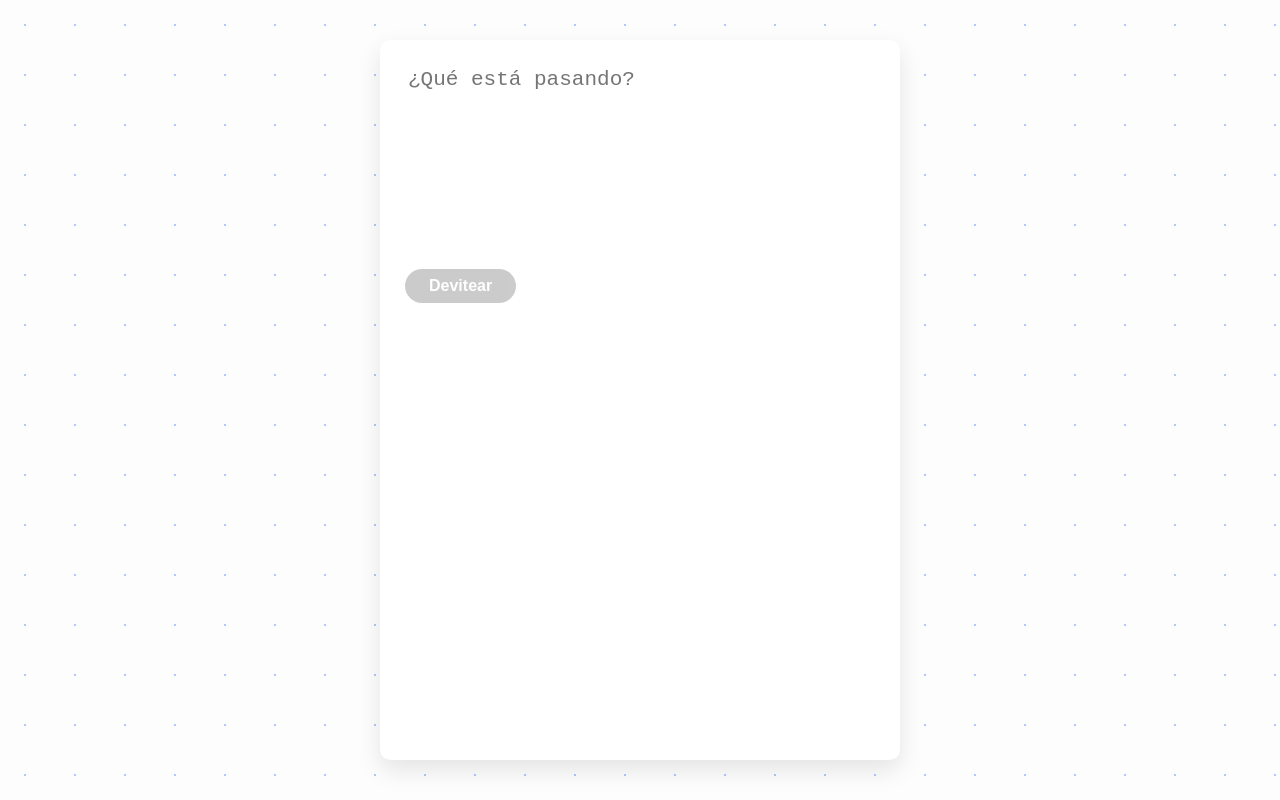
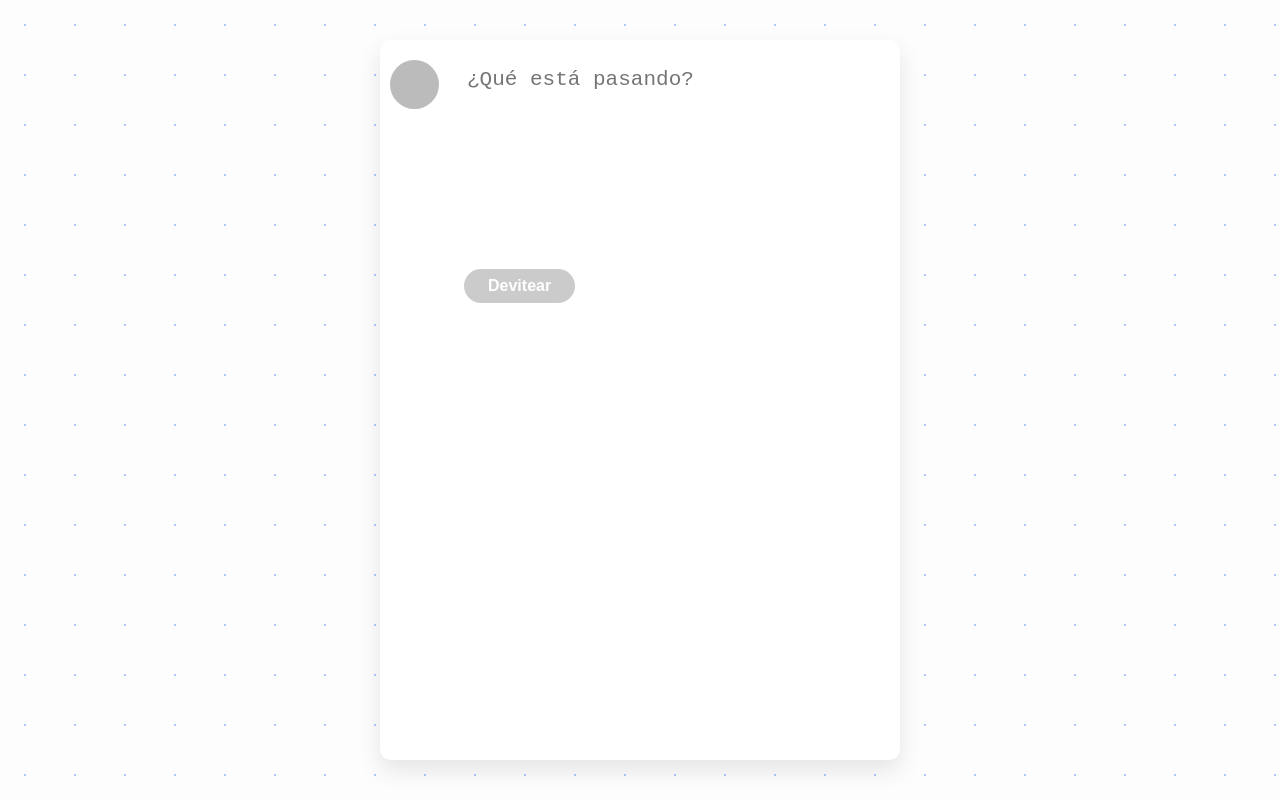
Before and after one commit to gilsantosjulian/devter-twitter-page, a Next.js app: page /compose/tweet in a window 1280 px wide. Built offline with nearby package versions, Linux system fonts and the light colour scheme; no server answers; sample sign-in values are in the browser's storage.

Commit message:
feat: add Avatar on compose - tweet

```diff
--- a/pages/compose/tweet/index.js
+++ b/pages/compose/tweet/index.js
@@ -7,6 +7,7 @@ import { addDevit, uploadImage } from "api/firebase/client"
 import AppLayout from "components/AppLayout"
 import Button from "components/Button"
 import useUser from "hooks/useUser"
+import Avatar from "components/Avatar"
 
 const COMPOSE_STATES = {
   USER_NOT_KNOW: 0,
@@ -117,6 +118,12 @@ const ComposeTweet = () => {
         <Head>
           <title>Crear un Devit / Devter</title>
         </Head>
+        <section className="form-container">
+          {user && (
+            <section className="avatar-container">
+              <Avatar src={user.avatar} />
+            </section>
+          )}
           <form onSubmit={handleSubmit}>
             <textarea
               onChange={handleChange}
@@ -126,7 +133,7 @@ const ComposeTweet = () => {
               placeholder="¿Qué está pasando?"
             ></textarea>
             {imageURL && (
-            <section>
+              <section className="remove-img">
                 <button onClick={() => setImgURL(null)}>x</button>
                 <img src={imageURL} />
               </section>
@@ -135,6 +142,7 @@ const ComposeTweet = () => {
               <Button disabled={isButtonDisabled}>Devitear</Button>
             </div>
           </form>
+        </section>
       </AppLayout>
       <style jsx>{`
         div {
@@ -155,7 +163,17 @@ const ComposeTweet = () => {
           width: 32px;
         }
 
-        section {
+        .avatar-container {
+          padding-top: 20px;
+          padding-left: 10px;
+        }
+
+        .form-container {
+          align-items: flex-start;
+          display: flex;
+        }
+
+        .remove-img {
           position: relative;
         }
 
```
Lines whose indentation alone changed are shown as unchanged.
